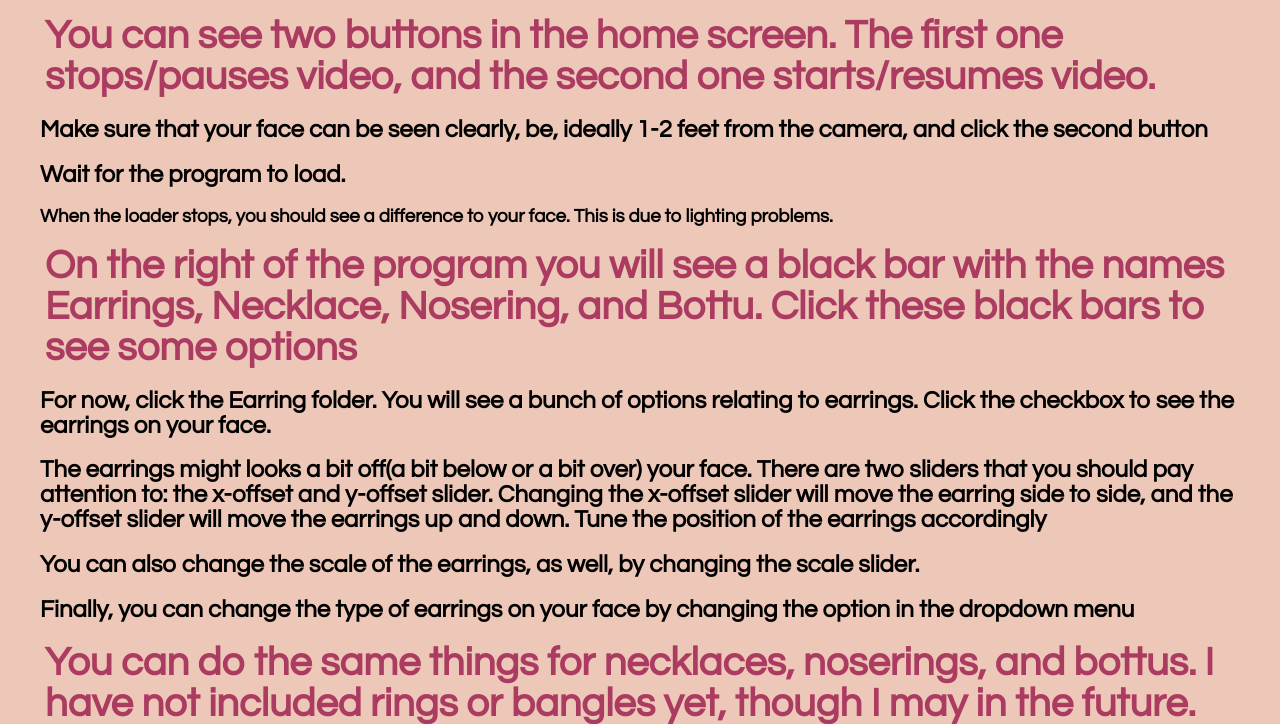
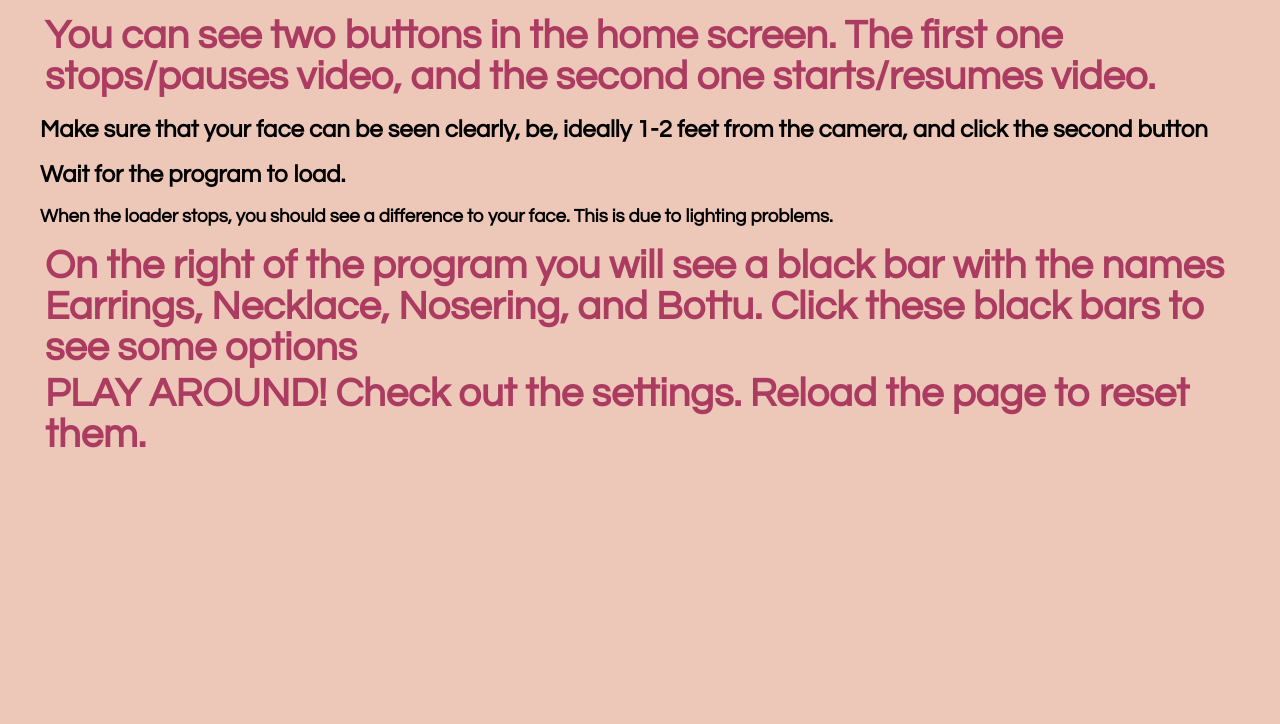
Before and after one commit to dewball345/virtual-tryon, a plain HTML site: page info.html in a window 1280 px wide. Shown: the part 379-1103 px from the top of the page. After the commit the page ends 840 px from the top, so only its background shows below. Drawn offline with Linux system fonts and the light colour scheme.

Commit message:
Modified instructions

```diff
--- a/info.html
+++ b/info.html
@@ -13,10 +13,6 @@
         <h2>Wait for the program to load.</h2>
         <h3>When the loader stops, you should see a difference to your face. This is due to lighting problems.</h3>
         <h1>On the right of the program you will see a black bar with the names Earrings, Necklace, Nosering, and Bottu. Click these black bars to see some options</h1>
-        <h2>For now, click the Earring folder. You will see a bunch of options relating to earrings. Click the checkbox to see the earrings on your face.</h2>
-        <h2> The earrings might looks a bit off(a bit below or a bit over) your face. There are two sliders that you should pay attention to: the x-offset and y-offset slider. Changing the x-offset slider will move the earring side to side, and the y-offset slider will move the earrings up and down. Tune the position of the earrings accordingly</h2>
-        <h2>You can also change the scale of the earrings, as well, by changing the scale slider.</h2>
-        <h2>Finally, you can change the type of earrings on your face by changing the option in the dropdown menu</h2>
-        <h1>You can do the same things for necklaces, noserings, and bottus. I have not included rings or bangles yet, though I may in the future.</h1>
+        <h1>PLAY AROUND! Check out the settings. Reload the page to reset them.</h1>
     </body>
 </html>
```
